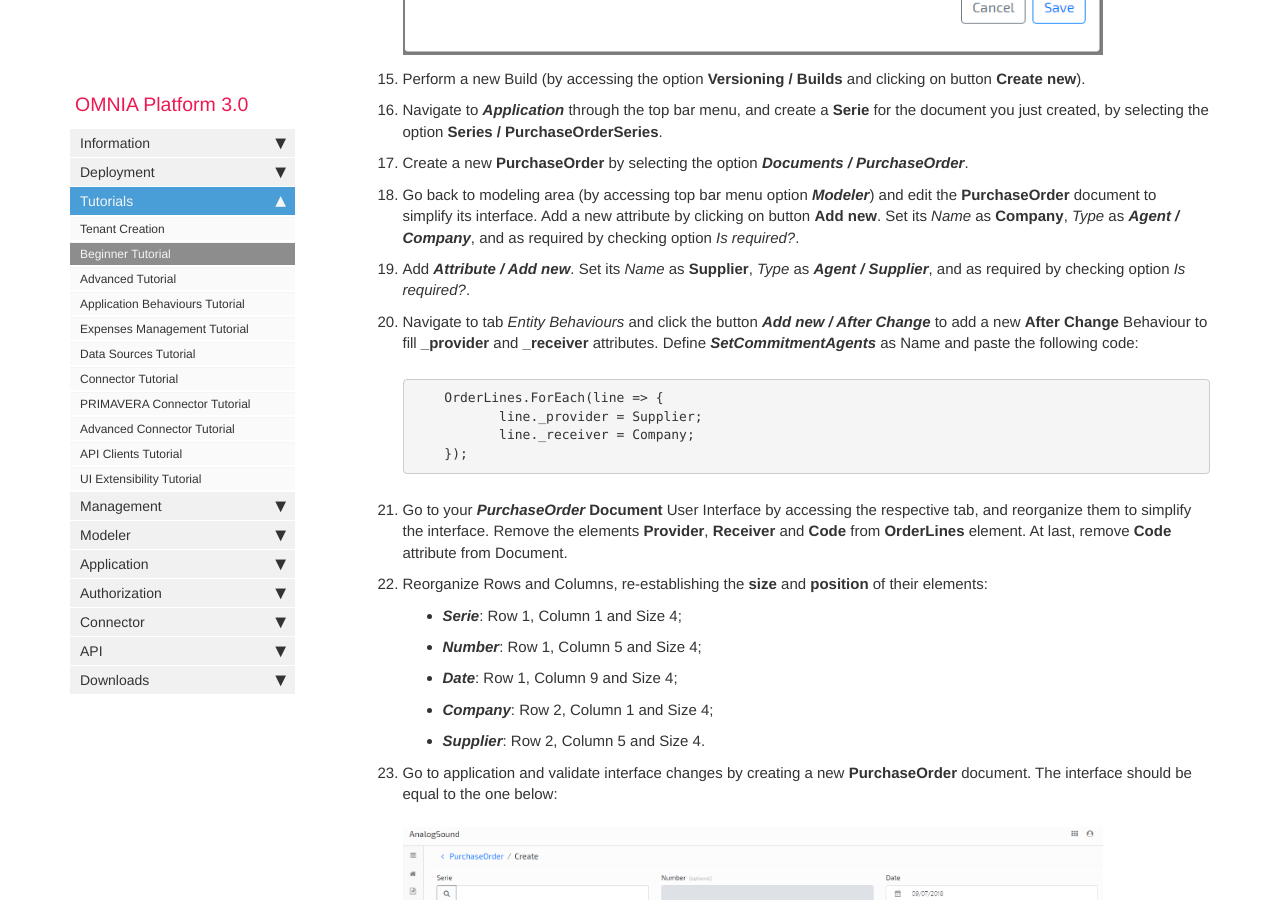
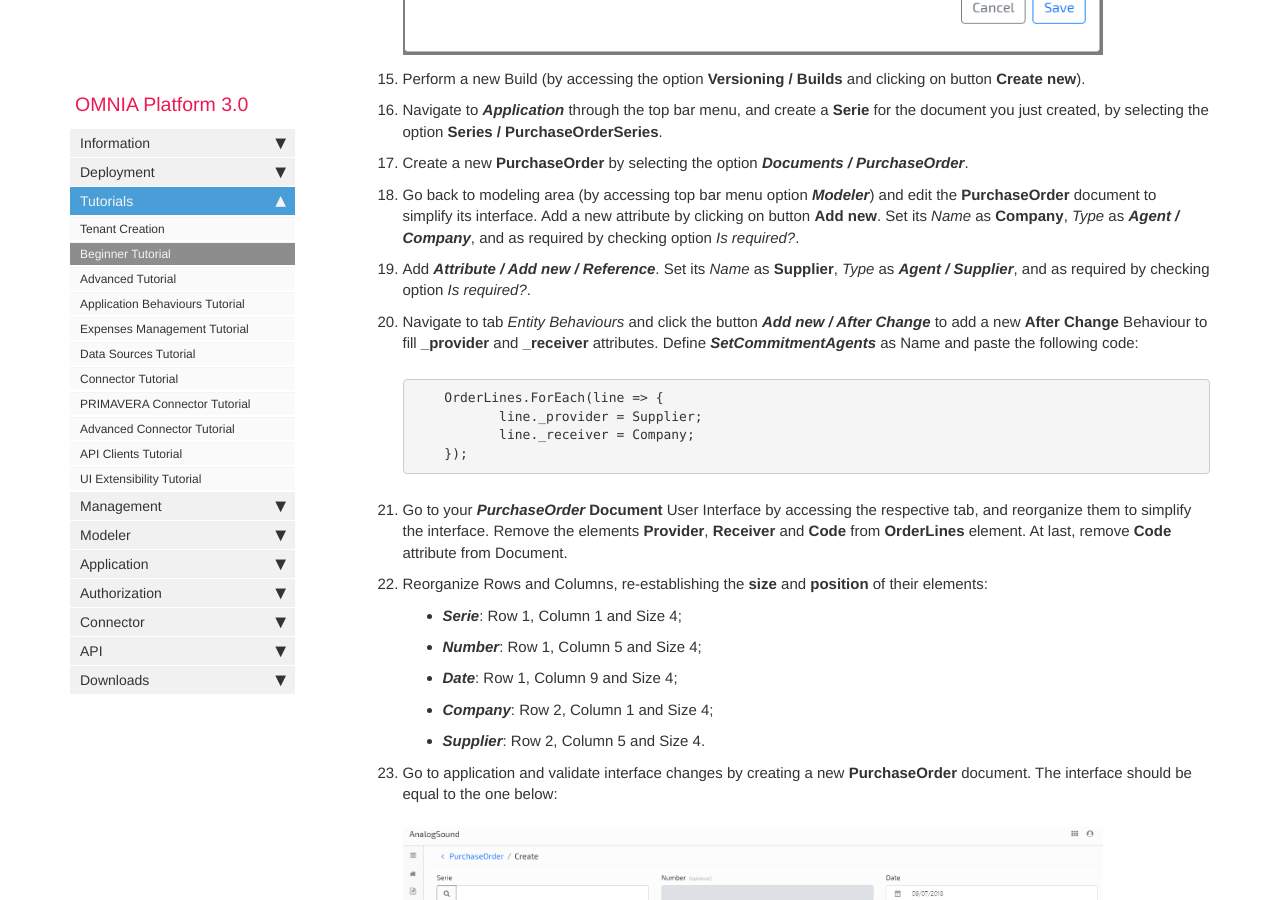
Before and after one commit to daniel8lopes/omnia3, a Jekyll site: the page built from docs/pages/omnia3/Tutorials/omnia3_beginnertutorial.md, in a window 1280 px wide and 900 px high, scrolled down 4534 px. Built offline with Jekyll 4.4.1, drawn with Linux system fonts in a browser that asks for light colours; nearby versions of some CDN libraries; comment, search, counter and statistics services are not loaded.

Commit message:
Update omnia3_beginnertutorial.md

```diff
--- a/docs/pages/omnia3/Tutorials/omnia3_beginnertutorial.md
+++ b/docs/pages/omnia3/Tutorials/omnia3_beginnertutorial.md
@@ -75,7 +75,7 @@ If you do not have a tenant yet, please follow the steps of the [Tenant Creation
 
 18. Go back to modeling area (by accessing top bar menu option ***Modeler***) and edit the **PurchaseOrder** document to simplify its interface. Add a new attribute by clicking on button **Add new**. Set its *Name* as **Company**, *Type* as ***Agent / Company***, and as required by checking option *Is required?*.
 
-19. Add ***Attribute / Add new***. Set its *Name* as **Supplier**, *Type* as ***Agent / Supplier***, and as required by checking option *Is required?*.
+19. Add ***Attribute / Add new / Reference***. Set its *Name* as **Supplier**, *Type* as ***Agent / Supplier***, and as required by checking option *Is required?*.
 
 20. Navigate to tab *Entity Behaviours* and click the button ***Add new / After Change*** to add a new **After Change** Behaviour to fill **_provider** and **_receiver** attributes. Define ***SetCommitmentAgents*** as Name and paste the following code:
 
```
